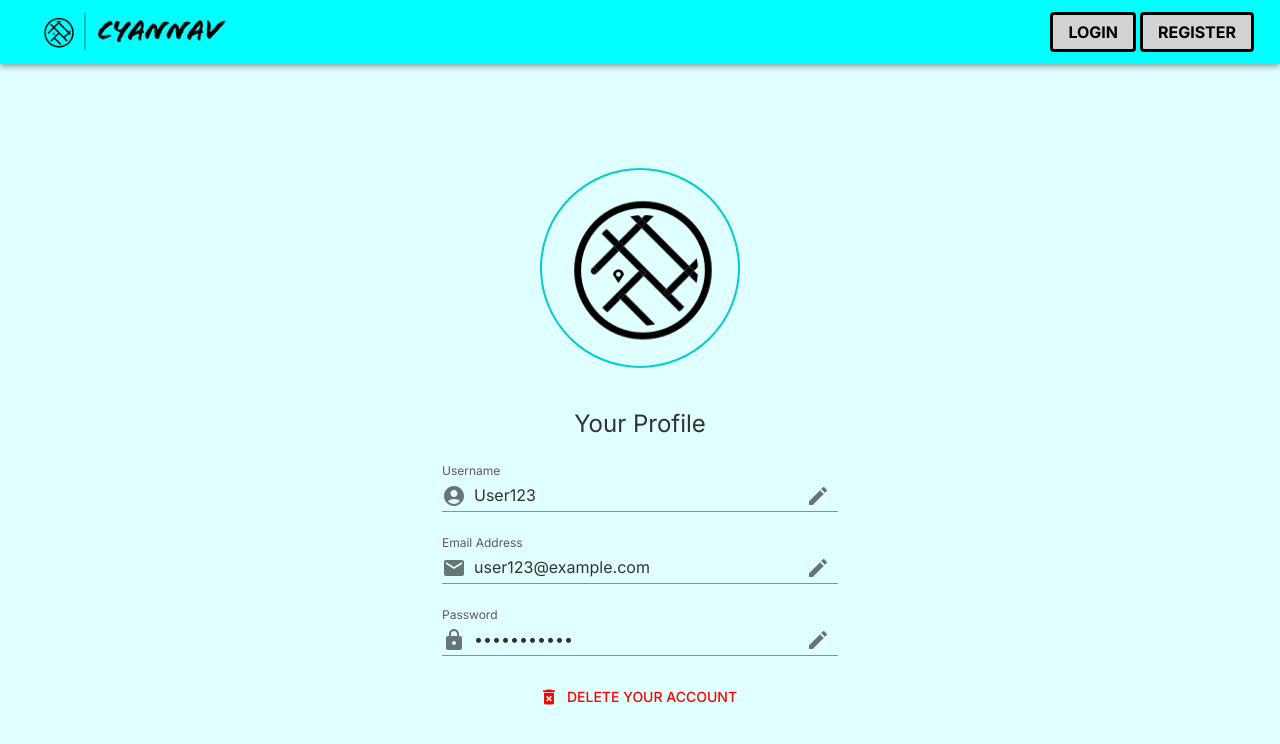
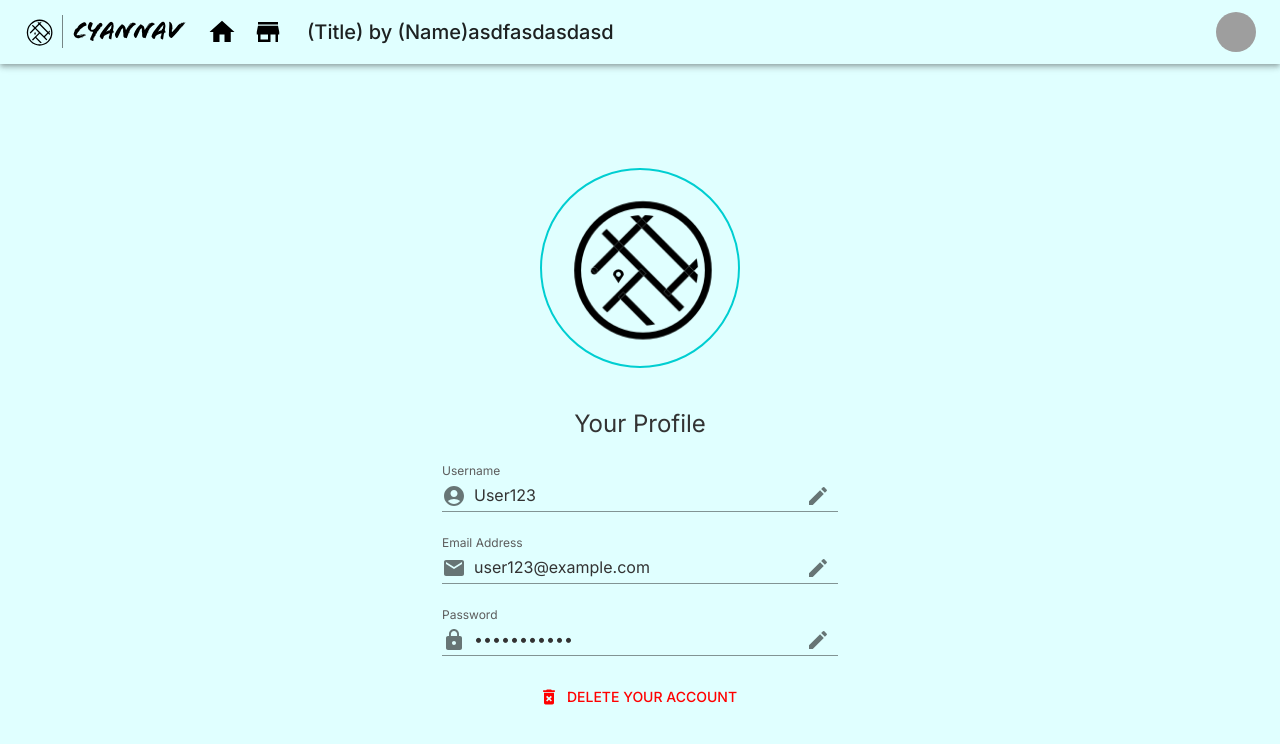
Before and after one commit to felixzhu00/cyannav, a React (Create React App) app in the folder client/: page /profile in a window 1280 px wide. Shown: the top 744 px of the page. Built offline with nearby package versions, Linux system fonts and the light colour scheme; grey boxes are pictures that could not be loaded.

Commit message:
Redesigned AppBanner

```diff
--- a/client/src/components/AppBanner.jsx
+++ b/client/src/components/AppBanner.jsx
@@ -1,229 +1,148 @@
 import * as React from 'react';
-import AppBar from '@mui/material/AppBar';
-import Box from '@mui/material/Box';
-import Toolbar from '@mui/material/Toolbar';
-import IconButton from '@mui/material/IconButton';
-import Typography from '@mui/material/Typography';
-import Menu from '@mui/material/Menu';
-import MenuIcon from '@mui/icons-material/Menu';
-import Container from '@mui/material/Container';
-import Avatar from '@mui/material/Avatar';
-import Button from '@mui/material/Button';
-import Tooltip from '@mui/material/Tooltip';
-import MenuItem from '@mui/material/MenuItem';
-import logo from '../assets/cyannav_logo.png'
-import { ThumbUp, ThumbUpAltOff, ThumbDownAltOff, ThumbDown, PartyMode } from '@mui/icons-material';
-import { useLocation, useNavigate } from 'react-router-dom';
-
-
-function AppBanner(props) {
-
-  const navigate = useNavigate();
+import {
+  AppBar, Box, Toolbar, IconButton, Typography, Menu, Container,
+  Avatar, Button, Tooltip, MenuItem
+} from '@mui/material';
+import { Menu as MenuIcon, Home, Store } from '@mui/icons-material'; // Corrected the import for MenuIcon
+import { useTheme } from '@mui/material/styles';
+import logo from '../assets/cyannav_logo.svg';
 
 const settings = ['Account Settings', 'Logout'];
-  const mapTitle = ['MAP TITLE']
-  const mapAuthor = ['MAP AUTHOR']
-  const upvoteCount = 100
-  const downvoteCount = 50
+
+function AppBanner() {
+  const theme = useTheme(); // Access the theme
+
   const [anchorElNav, setAnchorElNav] = React.useState(null);
   const [anchorElUser, setAnchorElUser] = React.useState(null);
-  const location = useLocation(); // Get access to the location object
-  const { pathname } = location; // Destructure pathname from location object
-  // Check if the current pathname is '/login' or '/register'
-  // and return null (don't render anything) if it's a match
-  if (pathname === '/' || pathname === '/login/' || pathname === '/login' || pathname === '/register/' || pathname === '/register' || pathname === '/forget/' || pathname === '/forget') {
 
-    return null;
-  }
-
-  // const handleOpenNavMenu = (event) => {
-  //   setAnchorElNav(event.currentTarget);
-  // };
+  // Handle menu opening and closing
+  const handleOpenNavMenu = (event) => {
+    setAnchorElNav(event.currentTarget);
+  };
+  const handleCloseNavMenu = () => {
+    setAnchorElNav(null);
+  };
   const handleOpenUserMenu = (event) => {
     setAnchorElUser(event.currentTarget);
   };
-
-  // const handleCloseNavMenu = () => {
-  //   setAnchorElNav(null);
-  // };
-
-  const handleCloseUserMenu = (setting) => {
-    if (setting == 'Account Settings') {
-      navigate('/profile')
-    }
-
-    if (setting == 'Logout') {
-      navigate('/login')
-    }
+  const handleCloseUserMenu = () => {
     setAnchorElUser(null);
   };
 
+  return (
+    <AppBar position="static" sx={{ backgroundColor: theme.palette.background.default, width: "100%" }}>
+      <Container maxWidth="false">
+        <Toolbar disableGutters>
+          {/* Hamburger Menu for smaller screens */}
+          <Box sx={{ display: { xs: 'flex', md: 'none' }, mr: 2 }}>
+            <IconButton
+              size="large"
+              aria-label="open navigation menu"
+              aria-controls="menu-appbar"
+              aria-haspopup="true"
+              onClick={handleOpenNavMenu}
+              color="inherit"
+            >
+              <MenuIcon />
+            </IconButton>
 
-  const guestAccount = () => {
-    return (
-      <>
-        <Button
-          onClick={() => { navigate('/login') }}
-          variant='outlined'
-          sx={{
-            margin: '2px',
-            border: '3px solid',
-            borderColor: 'black',
-            color: 'black',
-            backgroundColor: 'lightgrey',
-            '&:hover': {
-              backgroundColor: 'grey', // This will be the background color on hover
-              borderColor: 'black', // If you also want to change the border color on hover
-              border: '3px solid',
+            <Menu
+              id="menu-appbar"
+              anchorEl={anchorElNav}
+              anchorOrigin={{ vertical: 'bottom', horizontal: 'left' }}
+              keepMounted
+              transformOrigin={{ vertical: 'top', horizontal: 'left' }}
+              open={Boolean(anchorElNav)}
+              onClose={handleCloseNavMenu}
+            >
+              <MenuItem onClick={() => {/* navigate('/mymaps') */ }}>
+                <IconButton sx={{ color: "black", mr: 1 }}>
+                  <Home />
+                </IconButton>
+                <Typography textAlign="center">My Maps</Typography>
+              </MenuItem>
+              <MenuItem onClick={() => {/* navigate('/marketplace') */ }}>
+                <IconButton sx={{ color: "black", mr: 1 }}>
+                  <Store />
+                </IconButton>
+                <Typography textAlign="center">Marketplace</Typography>
+              </MenuItem>
+            </Menu>
+          </Box>
 
-            },
-          }}>
-          <Typography fontWeight={'bold'}>Login</Typography>
+          {/* Logo */}
+          <Button onClick={() => { /* navigate('/browsepage') */ }} sx={{ mr: "16px" }}>
+            <Box component="img" sx={{ width: '175px', borderRadius: 1, ml: "-16px", mr: "-16px" }} src={logo} />
           </Button>
 
-        <Button
-          onClick={() => { navigate('/register') }}
-          variant='outlined'
-          sx={{
-            margin: '2px',
-            border: '3px solid',
-            borderColor: 'black',
-            color: 'black',
-            backgroundColor: 'lightgrey',
-            '&:hover': {
-              backgroundColor: 'grey',
-              borderColor: 'black',
-              border: '3px solid',
 
-            },
+          {/* Home and Store Buttons for larger screens */}
+          <Box sx={{ display: { xs: 'none', md: 'flex' }, alignItems: 'center', mr: 2 }}>
+            <IconButton sx={{ color: "black" }} onClick={() => {/* navigate('/home') */ }}>
+              <Home sx={{ fontSize: "30px" }} />
+            </IconButton>
+            <IconButton sx={{ color: "black" }} onClick={() => {/* navigate('/store') */ }}>
+              <Store sx={{ fontSize: "30px" }} />
+            </IconButton>
+          </Box>
+
+          {/* Title and Author of map */}
+          <Typography variant='h6' sx={{
+            flexGrow: 1,
+            maxWidth: { xs: 100, sm: 500 }, // Adjust max width based on screen size
+            whiteSpace: 'nowrap',
+            overflow: 'hidden',
+            textOverflow: 'ellipsis',
+            display: { xs: 'none', sm: 'block' } // Hide on very small screens
           }}>
-          <Typography fontWeight={'bold'}>Register</Typography>
-        </Button>
-      </>
+            (Title) by (Name)asdfasdasdasd
+          </Typography>
 
+          {/* Spacer to push the user avatar to the right */}
+          <Box sx={{ flexGrow: 1 }} />
 
-    );
-  }
-
-  const userAccount = () => {
-    return (
-      <>
-        <Typography variant='h5' sx={{ paddingRight: '10px', color: 'black', fontWeight: 'bold', display: { xs: 'none', md: 'block' } }}>Username</Typography>
-
-        <Box sx={{ flexGrow: 0 }}>
-          <IconButton id="settingsDropdown" onClick={handleOpenUserMenu} sx={{}}>
-            <Avatar alt="profile_picture" src="/static/images/avatar/2.jpg" />
+          {/* User Avatar and Menu */}
+          <Box sx={{ display: 'flex', alignItems: 'center' }}>
+            <Tooltip title="Open settings">
+              <IconButton onClick={handleOpenUserMenu} sx={{ p: 0 }}>
+                <Avatar alt="User Avatar" src="/static/images/avatar/2.jpg" />
               </IconButton>
+            </Tooltip>
             <Menu
               sx={{ mt: '45px' }}
               id="menu-appbar"
               anchorEl={anchorElUser}
-            anchorOrigin={{
-              vertical: 'top',
-              horizontal: 'right',
-            }}
+              anchorOrigin={{ vertical: 'top', horizontal: 'right' }}
               keepMounted
-            transformOrigin={{
-              vertical: 'top',
-              horizontal: 'right',
-            }}
+              transformOrigin={{ vertical: 'top', horizontal: 'right' }}
               open={Boolean(anchorElUser)}
               onClose={handleCloseUserMenu}
             >
+              <Box sx={{ maxWidth: 200, p: 1, display: 'flex', flexDirection: 'column', p: '15px' }}>
+                <Typography sx={{ fontWeight: 'bold' }}>
+                  Username:
+                </Typography>
+                <Typography
+                  sx={{
+                    overflow: 'hidden',
+                    textOverflow: 'ellipsis',
+                    whiteSpace: 'nowrap',
+                  }}
+                >
+                  TESTINGTESTINGTESTING
+                </Typography>
+              </Box>
               {settings.map((setting) => (
-              <MenuItem id="settingsDropdownOption" key={setting} onClick={()=>{handleCloseUserMenu(setting)}}>
+                <MenuItem key={setting} onClick={handleCloseUserMenu}>
                   <Typography textAlign="center">{setting}</Typography>
                 </MenuItem>
               ))}
             </Menu>
-        </Box>
-      </>
-    );
-  }
-
-
-
-  return (
-    // <AppBar position="static" sx={{ backgroundColor: 'cyan' }}>
-    //   <Container maxWidth="xl">
-    //     <Toolbar disableGutters>
-    //       <Button onClick={()=>{navigate('/browsepage')}}>
-    <AppBar position="static" sx={{ backgroundColor: 'cyan', width: "100%" }}>
-      <Container maxWidth="false">
-        <Toolbar disableGutters sx={{ display: 'flex', justifyContent: 'space-between' }}>
-          <Box sx={{ display: 'flex', alignItems: 'center' }}>
-            <Button onClick={() => { navigate('/browsepage') }}>
-              <Box component="img"
-                sx={{
-                  width: '200px',
-                  borderRadius: 2,
-                  flexGrow: 0
-                }}
-                src={logo}
-              />
-            </Button>
-            <Typography
-              variant="h5"
-              noWrap
-              href="#app-bar-with-responsive-menu"
-              sx={{
-                mr: 2,
-                display: { xs: 'none', md: 'flex', paddingLeft: '25px' },
-                fontWeight: 'bold',
-                color: 'black',
-                textDecoration: 'none',
-              }}
-            >
-              {pathname === '/mapview' ? (mapTitle + (props.guest ? " by " + mapAuthor : "")) : ""}
-            </Typography>
-          </Box>
-
-          <Typography
-            variant="h5"
-            noWrap
-            component="a"
-            href="#app-bar-with-responsive-menu"
-            sx={{
-              mr: 2,
-              display: { xs: 'flex', md: 'none', paddingLeft: '12px' },
-              flexGrow: 1,
-              fontFamily: 'inter',
-              fontWeight: 700,
-              color: 'black',
-              textDecoration: 'none',
-            }}
-          >
-            {mapTitle}
-          </Typography>
-
-          {/* Spacer Box to push everything else to the right
-          <Box sx={{ flexGrow: 1 }}>
-          </Box> */}
-
-          {/* ThumbDown and ThumbUp icons */}
-
-          <Box sx={{ display: 'flex', alignItems: 'center' }}>
-          {pathname === '/mapview' && <Box sx={{ display: 'flex', alignItems: 'center', paddingRight: '20px' }}>
-              <IconButton aria-label="upvote">
-                <ThumbUp sx={{ color: 'black' }} />
-              </IconButton>
-              <Typography variant="body1" sx={{ display: { xs: 'none', md: 'block' }, color: 'black' }}>{upvoteCount}</Typography>
-
-              <IconButton aria-label="downvote">
-                <ThumbDown sx={{ color: 'black' }} />
-              </IconButton>
-              <Typography variant="body1" sx={{ display: { xs: 'none', md: 'block' }, color: 'black' }}>{downvoteCount}</Typography>
-            </Box>}
-
-            {!props.guest ? userAccount() : guestAccount()}
-            {/* <------ Logging in and Registering ------> */}
-
-
-
           </Box>
         </Toolbar>
       </Container>
     </AppBar>
   );
 }
+
 export default AppBanner;
```
Lines whose indentation alone changed are shown as unchanged.
